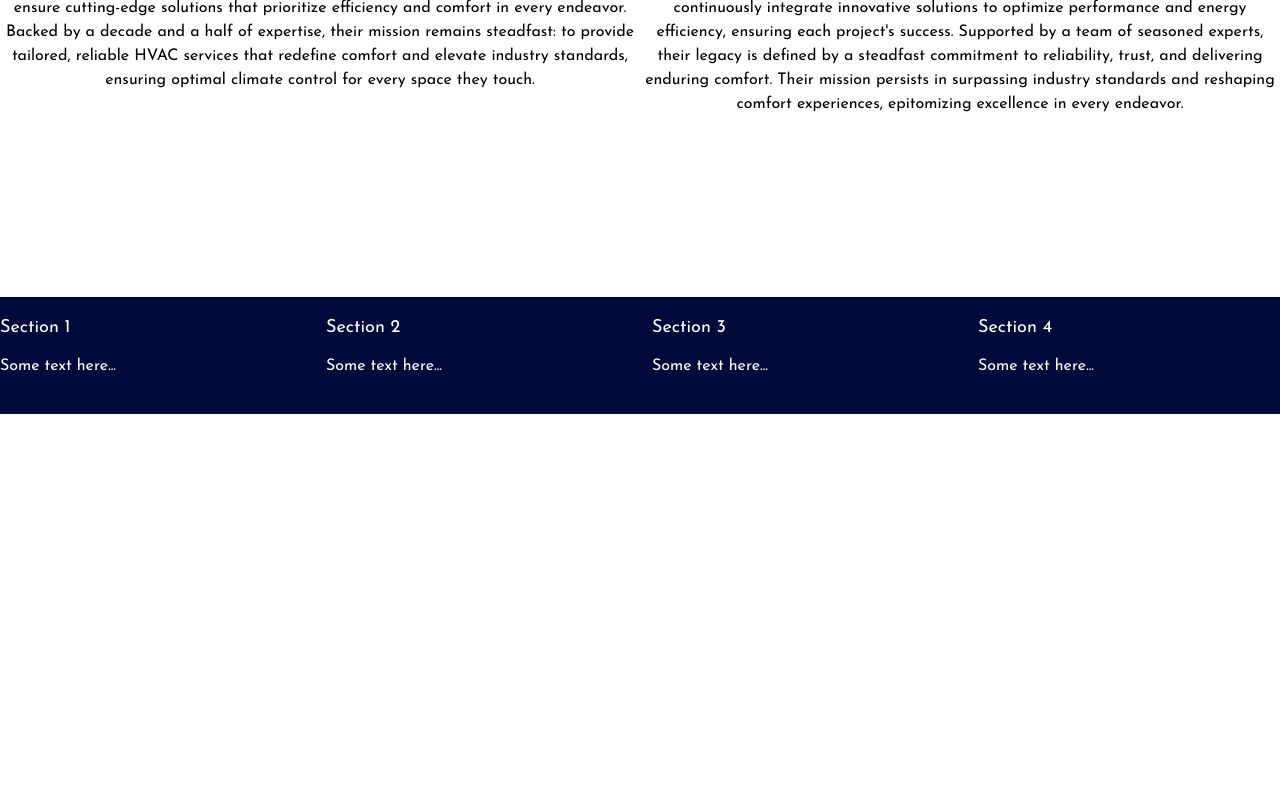
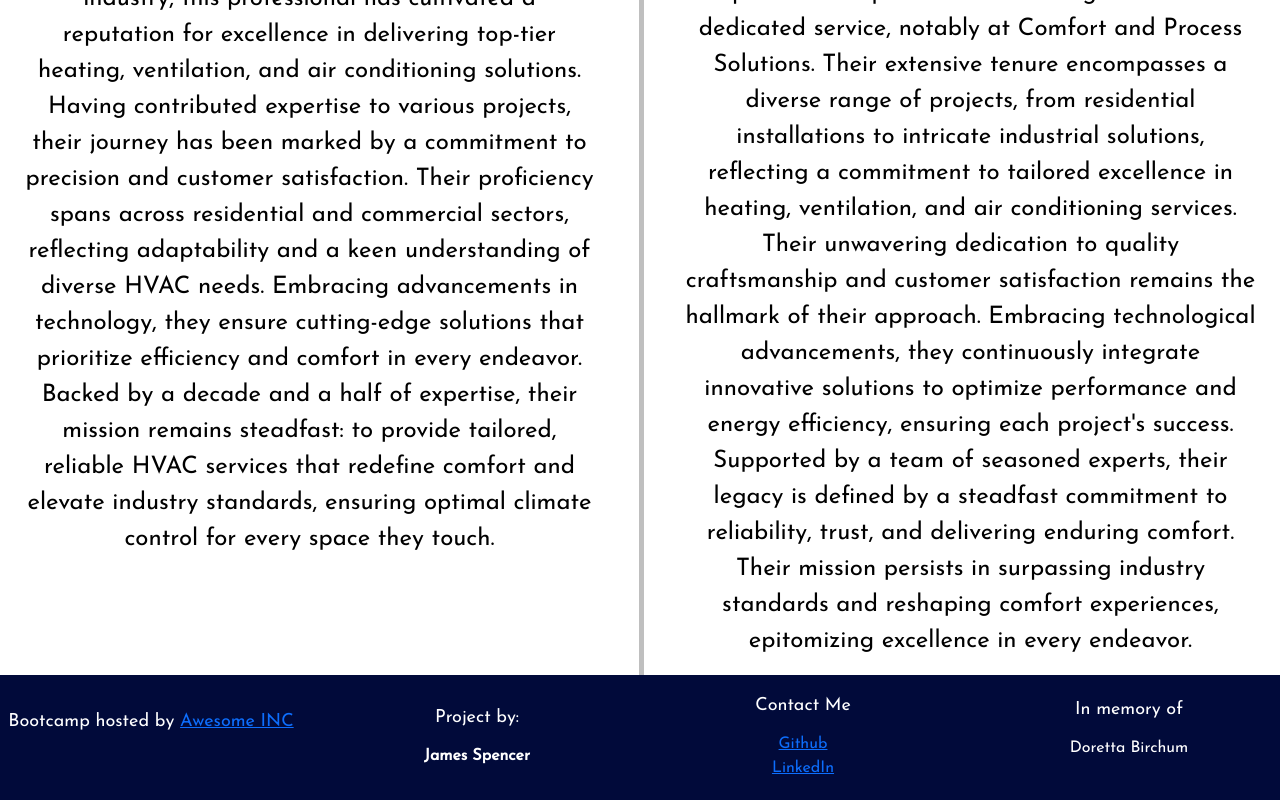
Before and after one commit to RifleCityCoding/Birchum-HVAC-Frontend, a Next.js app in the folder fastapi-frontend/: page /About in a window 1280 px wide. Shown: the part 668-1468 px from the top of the page. Before the commit the page ends 1082 px from the top, so only its background shows below. Built offline with nearby package versions, Linux system fonts and the light colour scheme.

Commit message:
Adding contact page and adjusting header and footer links

```diff
--- a/fastapi-frontend/src/pages/About/index.js
+++ b/fastapi-frontend/src/pages/About/index.js
@@ -1,37 +1,34 @@
-import React, { useState, useEffect } from 'react'
-import { useGlobalState } from '@/context/GlobalState';
-import { useRouter } from 'next/navigation';
-import authService from '@/services/auth.service';
+import React, { useState, useEffect } from "react";
+import { useGlobalState } from "@/context/GlobalState";
+import { useRouter } from "next/navigation";
+import authService from "@/services/auth.service";
 import { jwtDecode } from "jwt-decode";
-import Link from 'next/link';
-import "bootstrap/dist/css/bootstrap.min.css"
-import Header from '../components/MainHeader';
-import styles from '../components/components.module.css'
-import { Josefin_Sans } from 'next/font/google'
-import Footer from '../components/MainFooter';
-import BannerText from '../components/BannerText';
-import LoginPage from '../components/LoginBoxv2';
-
+import Link from "next/link";
+import "bootstrap/dist/css/bootstrap.min.css";
+import Header from "../components/MainHeader";
+import styles from "../components/components.module.css";
+import { Josefin_Sans } from "next/font/google";
+import Footer from "../components/MainFooter";
+import BannerText from "../components/BannerText";
+import LoginPage from "../components/LoginBoxv2";
 
 const josefin = Josefin_Sans({
-  weight: '400',
-  subsets: ['latin']
+  weight: "400",
+  subsets: ["latin"],
+});
 
-})
-
-export default function AboutUs () {
-
+export default function AboutUs() {
   const { state, dispatch } = useGlobalState();
 
   useEffect(() => {
     const getUserFromLocalStorage = () => {
-      const userData = localStorage.getItem('user');
+      const userData = localStorage.getItem("user");
       if (userData) {
         const user = jwtDecode(userData);
-        console.log('User data:', user);
+        console.log("User data:", user);
         dispatch({
-          type: 'SET_USER',
-          payload: user
+          type: "SET_USER",
+          payload: user,
         });
       }
     };
@@ -40,8 +37,8 @@ export default function AboutUs () {
 
   const handleLogout = () => {
     authService.logout();
-    dispatch({ type: 'LOGOUT_USER' });
-    router.push('/');
+    dispatch({ type: "LOGOUT_USER" });
+    router.push("/");
   };
 
   return (
@@ -50,72 +47,123 @@ export default function AboutUs () {
         <Header />
         <div
           style={{
-            position: "relative",
-            width: "100vw",
-            height: "100vh",
             display: "grid",
-            gridTemplateColumns: "1fr 1fr",
+            gridTemplateColumns: "1fr 2px 1fr",
+            gap: "0",
+            paddingTop: "40px",
           }}
         >
           <div
             style={{
-              position: "relative",
-              width: "100%",
-              height: "100%",
-              gridRow: "1", /* Span entire row */
-              gridColumn: "1", /* First column */
               display: "flex",
               flexDirection: "column",
               alignItems: "center",
               justifyContent: "center",
+              paddingRight: "20px",
             }}
           >
             <div style={{ marginBottom: "20px" }}>
               <img
-                src="./JonProfile.jpg" // Image for owner 1
+                src="./JonProfile.jpg"
                 alt="Owner 1"
-                style={{ width: "100px", height: "100px", borderRadius: "50%", objectFit: "cover" }}
+                style={{
+                  width: "300px",
+                  height: "300px",
+                  borderRadius: "50%",
+                  objectFit: "cover",
+                }}
               />
             </div>
-            {/* Blurb for owner 1 */}
-            <div style={{ textAlign: "center", color: "black" }}>
-              <h2>Owner 1</h2>
-              <p>With 15 years of dedicated experience in the HVAC industry, this professional has cultivated a reputation for excellence in delivering top-tier heating, ventilation, and air conditioning solutions. Having contributed expertise to various projects, their journey has been marked by a commitment to precision and customer satisfaction.
+            <div
+              style={{
+                textAlign: "center",
+                color: "black",
+                fontSize: "24px",
+                padding: "0 0.25in",
+                marginBottom: '60px',
+              }}
+            >
+              <h2>Jon Birchum</h2>
 
-Their proficiency spans across residential and commercial sectors, reflecting adaptability and a keen understanding of diverse HVAC needs. Embracing advancements in technology, they ensure cutting-edge solutions that prioritize efficiency and comfort in every endeavor.
+                <p>
+                  With 15 years of dedicated experience in the HVAC industry,
+                  this professional has cultivated a reputation for excellence
+                  in delivering top-tier heating, ventilation, and air
+                  conditioning solutions. Having contributed expertise to
+                  various projects, their journey has been marked by a
+                  commitment to precision and customer satisfaction. Their
+                  proficiency spans across residential and commercial sectors,
+                  reflecting adaptability and a keen understanding of diverse
+                  HVAC needs. Embracing advancements in technology, they ensure
+                  cutting-edge solutions that prioritize efficiency and comfort
+                  in every endeavor. Backed by a decade and a half of expertise,
+                  their mission remains steadfast: to provide tailored, reliable
+                  HVAC services that redefine comfort and elevate industry
+                  standards, ensuring optimal climate control for every space
+                  they touch.
+                </p>
 
-Backed by a decade and a half of expertise, their mission remains steadfast: to provide tailored, reliable HVAC services that redefine comfort and elevate industry standards, ensuring optimal climate control for every space they touch.</p>
             </div>
           </div>
-          {/* Content for the right half (owner 2) */}
+          {/* Divider */}
+          <hr
+            style={{
+              height: "100%",
+              border: "none",
+              borderRight: "2px solid black",
+              margin: "0",
+              borderWidth: "5px",
+            }}
+          />
           <div
             style={{
-              position: "relative",
-              width: "100%",
-              height: "100%",
-              gridRow: "1", /* Span entire row */
-              gridColumn: "2", /* Second column */
               display: "flex",
               flexDirection: "column",
               alignItems: "center",
               justifyContent: "center",
+              paddingLeft: "20px",
             }}
           >
             <div style={{ marginBottom: "20px" }}>
               <img
-                src="./RickProfile.jpg" // Image for owner 2
+                src="./RickProfile.jpg"
                 alt="Owner 2"
-                style={{ width: "100px", height: "100px", borderRadius: "50%", objectFit: "cover" }}
+                style={{
+                  width: "300px",
+                  height: "300px",
+                  borderRadius: "50%",
+                  objectFit: "cover",
+                }}
               />
             </div>
-            {/* Blurb for owner 2 */}
-            <div style={{ textAlign: "center", color: "black" }}>
-              <h2>Owner 2</h2>
-              <p>With 42 years of invaluable experience in the HVAC industry, this seasoned professional brings unparalleled expertise honed through decades of dedicated service, notably at Comfort and Process Solutions. Their extensive tenure encompasses a diverse range of projects, from residential installations to intricate industrial solutions, reflecting a commitment to tailored excellence in heating, ventilation, and air conditioning services.
-
-Their unwavering dedication to quality craftsmanship and customer satisfaction remains the hallmark of their approach. Embracing technological advancements, they continuously integrate innovative solutions to optimize performance and energy efficiency, ensuring each project's success.
-
-Supported by a team of seasoned experts, their legacy is defined by a steadfast commitment to reliability, trust, and delivering enduring comfort. Their mission persists in surpassing industry standards and reshaping comfort experiences, epitomizing excellence in every endeavor.</p>
+            <div
+              style={{
+                textAlign: "center",
+                color: "black",
+                fontSize: "24px",
+                padding: "0 0.25in", // Padding on both sides
+              }}
+            >
+              <h2>Rick Birchum</h2>
+              <p>
+                With 42 years of invaluable experience in the HVAC industry,
+                this seasoned professional brings unparalleled expertise honed
+                through decades of dedicated service, notably at Comfort and
+                Process Solutions. Their extensive tenure encompasses a diverse
+                range of projects, from residential installations to intricate
+                industrial solutions, reflecting a commitment to tailored
+                excellence in heating, ventilation, and air conditioning
+                services. Their unwavering dedication to quality craftsmanship
+                and customer satisfaction remains the hallmark of their
+                approach. Embracing technological advancements, they
+                continuously integrate innovative solutions to optimize
+                performance and energy efficiency, ensuring each project's
+                success. Supported by a team of seasoned experts, their legacy
+                is defined by a steadfast commitment to reliability, trust, and
+                delivering enduring comfort. Their mission persists in
+                surpassing industry standards and reshaping comfort experiences,
+                epitomizing excellence in every endeavor.
+              </p>
             </div>
           </div>
         </div>
--- a/fastapi-frontend/src/pages/components/MainFooter.jsx
+++ b/fastapi-frontend/src/pages/components/MainFooter.jsx
@@ -1,30 +1,43 @@
 import React from 'react';
 import { Container, Row, Col } from 'react-bootstrap';
 import styles from "./components.module.css";
+import Link from 'next/link';
 
 const Footer = () => {
   return (
     <footer className="footer">
-
       <Row className={styles.footer}>
-          <Col xs={12} md={3}>
-            <h5 className={styles.footer_h5} >Section 1</h5>
-            <p>Some text here...</p>
+        <Col xs={12} md={3} className={styles.column}>
+          <div className={styles.columnContent}>
+            <h5 className={styles.footer_h5}>
+              Bootcamp hosted by{" "}
+              <a href="https://www.awesomeinc.org" target="_blank" rel="noopener noreferrer">
+                Awesome INC
+              </a>
+            </h5>
+            <p></p>
+          </div>
         </Col>
-          <Col xs={12} md={3}>
-            <h5 className={styles.footer_h5} >Section 2</h5>
-            <p>Some text here...</p>
+        <Col xs={12} md={3} className={styles.column}>
+          <div className={styles.columnContent}>
+            <h5 className={styles.footer_h5}>Project by:</h5>
+            <strong>James Spencer</strong>
+          </div>
         </Col>
-          <Col xs={12} md={3}>
-            <h5 className={styles.footer_h5} >Section 3</h5>
-            <p>Some text here...</p>
+        <Col xs={12} md={3} className={styles.column}>
+          <div className={styles.columnContent}>
+            <h5 className={styles.footer_h5}>Contact Me</h5>
+            <a href='https://github.com/RifleCityCoding' target='blank' rel='noopener noreferrer'>Github</a>
+            <a href='https://www.linkedin.com/in/james-spencer-dev/' target='blank' rel='noopener norefferer'>LinkedIn</a>
+          </div>
         </Col>
-          <Col xs={12} md={3}>
-            <h5 className={styles.footer_h5} >Section 4</h5>
-            <p>Some text here...</p>
+        <Col xs={12} md={3} className={styles.column}>
+          <div className={styles.columnContent}>
+            <h5 className={styles.footer_h5}>In memory of</h5>
+            <p>Doretta Birchum</p>
+          </div>
         </Col>
       </Row>
-
     </footer>
   );
 };
--- a/fastapi-frontend/src/pages/components/MainHeader.jsx
+++ b/fastapi-frontend/src/pages/components/MainHeader.jsx
@@ -56,7 +56,7 @@ const Header = () => {
           <Nav.Link className={styles.navLink} href="/Calendar">
             Schedule
           </Nav.Link>
-          <Nav.Link className={styles.navLink} href="#link2">
+          <Nav.Link className={styles.navLink} href="/Contact">
             Contact
           </Nav.Link>
           <Nav.Link className={styles.navLink} href="/About">
--- a/fastapi-frontend/src/pages/components/components.module.css
+++ b/fastapi-frontend/src/pages/components/components.module.css
@@ -193,3 +193,33 @@
   text-align: center;
   font-size: 25px;
 }
+.column {
+  display: flex;
+  flex-direction: column;
+}
+
+.columnContent {
+  display: flex;
+  flex-direction: column;
+  align-items: center; /* Center content horizontally */
+  justify-content: center; /* Center content vertically */
+  height: 100%; /* Fill the entire height of the column */
+}
+.contactButton {
+  padding: 10px 20px;
+  font-size: 16px;
+  font-weight: bold;
+  text-transform: uppercase;
+  border: none;
+  border-radius: 5px;
+  background-color: #3498db; /* Example color */
+  color: white;
+  cursor: pointer;
+  transition: background-color 0.3s ease, transform 0.2s ease, box-shadow 0.3s ease;
+}
+
+.contactButton:hover {
+  background-color: #2980b9; /* Darker shade on hover */
+  transform: scale(1.05); /* Scale up slightly on hover */
+  box-shadow: 0 4px 8px rgba(0, 0, 0, 0.1); /* Add shadow on hover */
+}
```
Also changed, not shown: fastapi-frontend/src/pages/Contact/index.js (added, +119 -0 lines), fastapi-frontend/src/pages/components/ContactForm.jsx (added, +102 -0 lines), fastapi-frontend/src/pages/components/MyCalendar.jsx (+47 -40 lines). Lines whose indentation alone changed are shown as unchanged.
